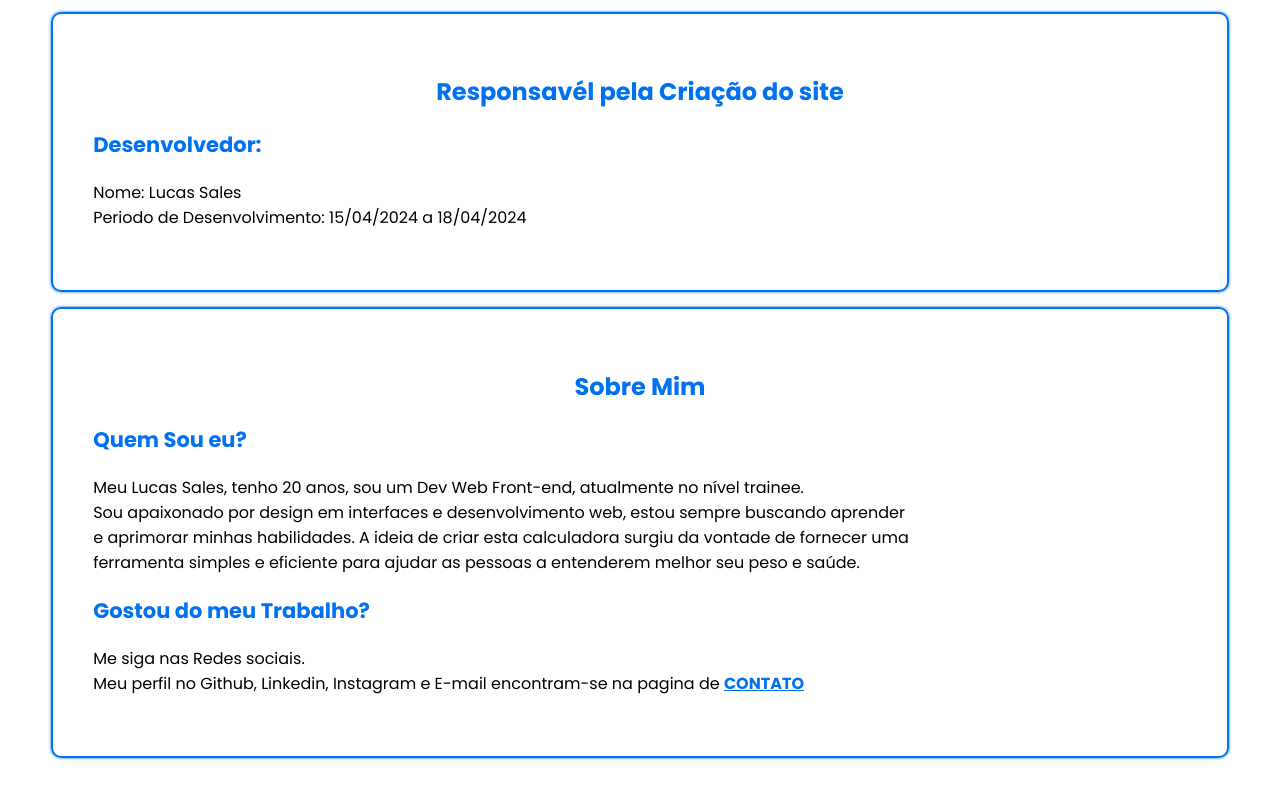
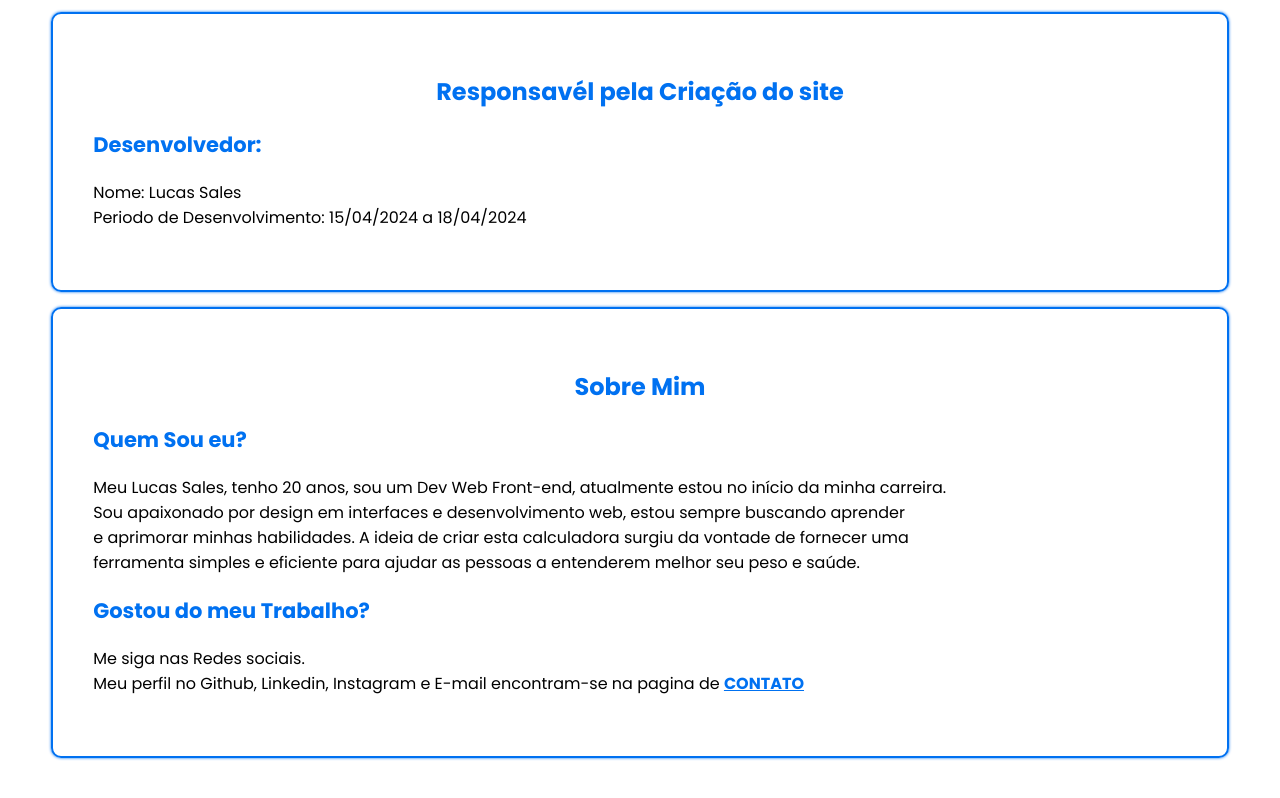
Before and after one commit to lucas6180/Calculadora-IMC, a plain HTML site: page SRC/sobre.html in a window 1280 px wide. Shown: the part 1378-2176 px from the top of the page. Drawn offline with Linux system fonts and the light colour scheme.

Commit message:
att pag sobre

```diff
--- a/SRC/sobre.html
+++ b/SRC/sobre.html
@@ -96,7 +96,7 @@
                 <div class="card">
                     <h1>Sobre Mim</h1>
                     <h2>Quem Sou eu?</h2>
-                    <p>Meu Lucas Sales, tenho 20 anos, sou um Dev Web Front-end, atualmente no nível trainee. <br> Sou
+                    <p>Meu Lucas Sales, tenho 20 anos, sou um Dev Web Front-end, atualmente estou no início da minha carreira. <br> Sou
                         apaixonado por design em interfaces e desenvolvimento web, estou sempre buscando aprender <br> e
                         aprimorar minhas habilidades. A ideia de criar esta calculadora surgiu da vontade de fornecer
                         uma <br> ferramenta simples e eficiente para ajudar as pessoas a entenderem melhor seu peso e
```
